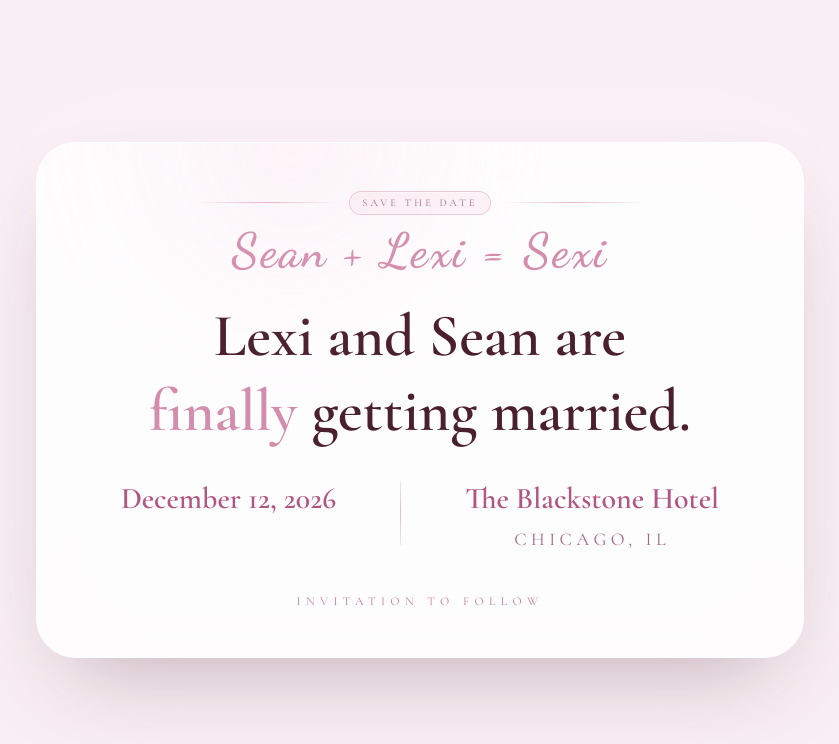
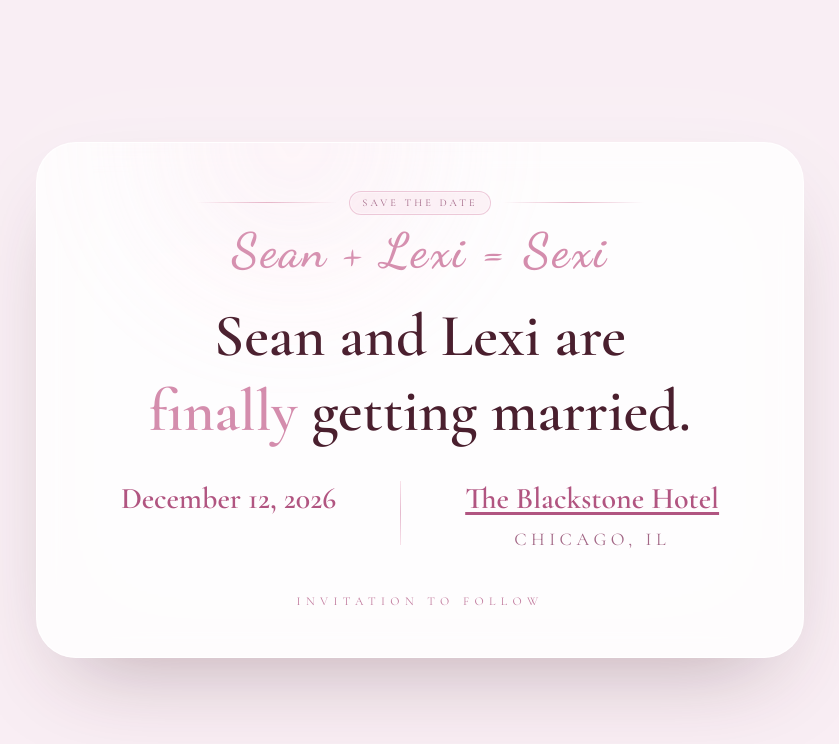
Before and after one commit to seangransee/wedding, a Next.js app: page /savethedate in a window 1280 px wide. Shown: the top 744 px of the page, without its empty margins (220-1059 px from the left). Built offline with nearby package versions, Linux system fonts and the light colour scheme.

Commit message:
Swap names in wedding description and add link to The Blackstone Hotel.

```diff
--- a/src/app/savethedate/page.tsx
+++ b/src/app/savethedate/page.tsx
@@ -3,11 +3,11 @@ import type { Metadata } from "next";
 export const metadata: Metadata = {
   title: "Save the Date!",
   description:
-    "Lexi and Sean are finally getting married. December 12, 2026 at The Blackstone Hotel in Chicago, IL.",
+    "Sean and Lexi are finally getting married. December 12, 2026 at The Blackstone Hotel in Chicago, IL.",
   openGraph: {
     title: "Save the Date!",
     description:
-      "Lexi and Sean are finally getting married. December 12, 2026 at The Blackstone Hotel in Chicago, IL.",
+      "Sean and Lexi are finally getting married. December 12, 2026 at The Blackstone Hotel in Chicago, IL.",
     type: "website",
     locale: "en_US",
     images: [
@@ -15,7 +15,7 @@ export const metadata: Metadata = {
         url: "/savethedate/opengraph-image",
         width: 1200,
         height: 630,
-        alt: "Lexi and Sean are finally getting married. December 12, 2026 at The Blackstone Hotel in Chicago, IL.",
+        alt: "Sean and Lexi are finally getting married. December 12, 2026 at The Blackstone Hotel in Chicago, IL.",
       },
     ],
   },
@@ -23,7 +23,7 @@ export const metadata: Metadata = {
     card: "summary_large_image",
     title: "Save the Date!",
     description:
-      "Lexi and Sean are finally getting married. December 12, 2026 at The Blackstone Hotel in Chicago, IL.",
+      "Sean and Lexi are finally getting married. December 12, 2026 at The Blackstone Hotel in Chicago, IL.",
     images: ["/savethedate/opengraph-image"],
   },
 };
@@ -65,10 +65,8 @@ export default function SaveTheDate() {
             Sean + Lexi = Sexi
           </p>
           <h1 className="mt-6 text-3xl font-semibold leading-tight sm:text-4xl md:text-5xl lg:text-6xl">
-            <span className="block">Lexi and Sean are</span>
-            <span className="font-semibold text-[#d48dad]">
-              finally
-            </span>{" "}
+            <span className="block">Sean and Lexi are</span>
+            <span className="font-semibold text-[#d48dad]">finally</span>{" "}
             getting married.
           </h1>
           <div className="mt-8 flex flex-col gap-6 md:flex-row md:items-start md:justify-center md:gap-16">
@@ -83,7 +81,14 @@ export default function SaveTheDate() {
             <div className="hidden md:block h-16 w-px bg-gradient-to-b from-[#f1b9ce]/40 via-[#d48dad]/60 to-[#f1b9ce]/40" />
             <div>
               <p className="text-2xl font-semibold text-[#b15581] sm:text-3xl">
-                The Blackstone Hotel
+                <a
+                  href="https://www.google.com/maps/place/The+Blackstone,+Autograph+Collection/"
+                  target="_blank"
+                  rel="noopener noreferrer"
+                  className="text-current underline underline-offset-4 hover:text-[#d48dad]"
+                >
+                  The Blackstone Hotel
+                </a>
               </p>
               <p className="mt-2 text-base uppercase tracking-[0.25em] text-[#a26786] sm:text-lg">
                 Chicago, IL
```
